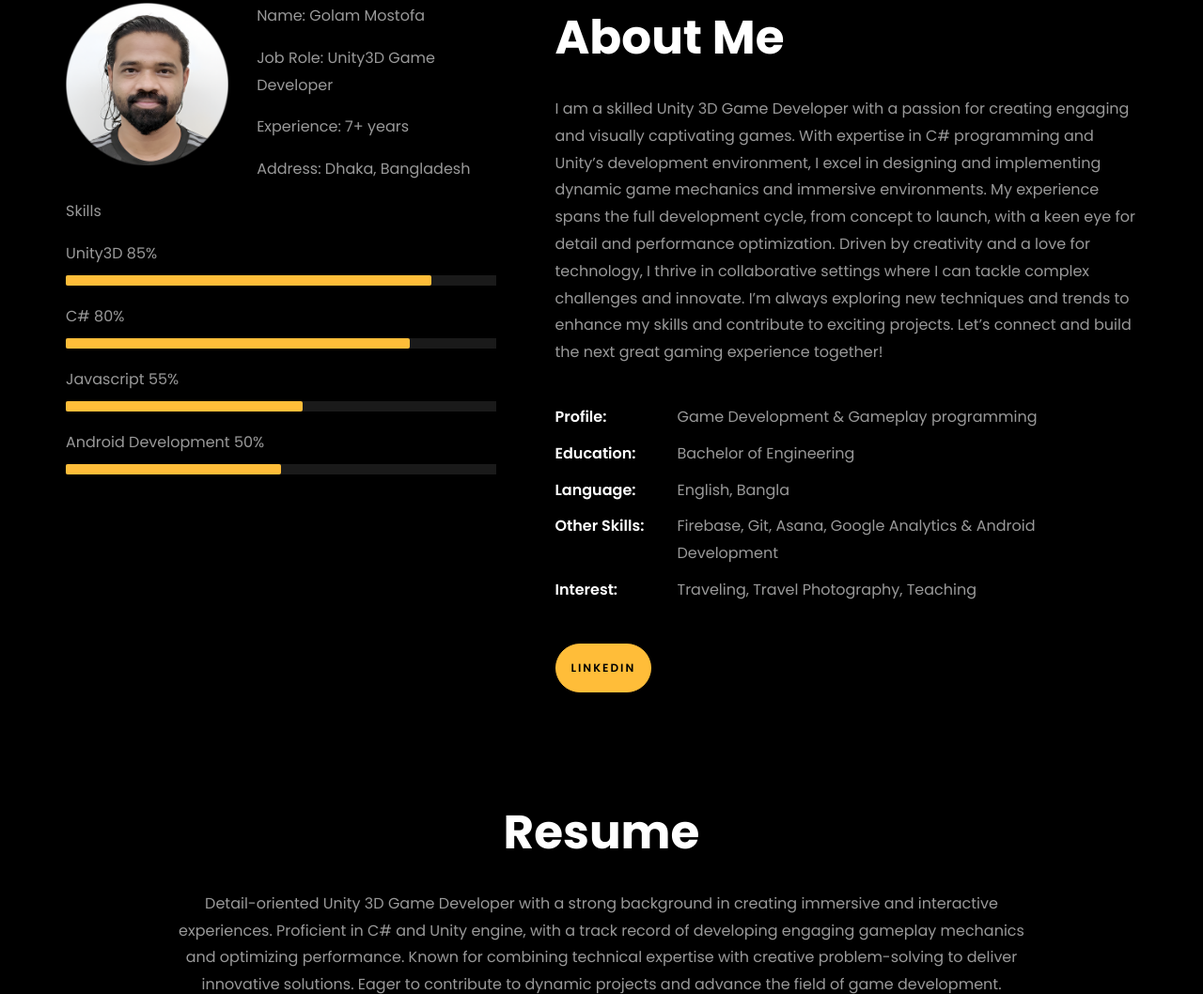
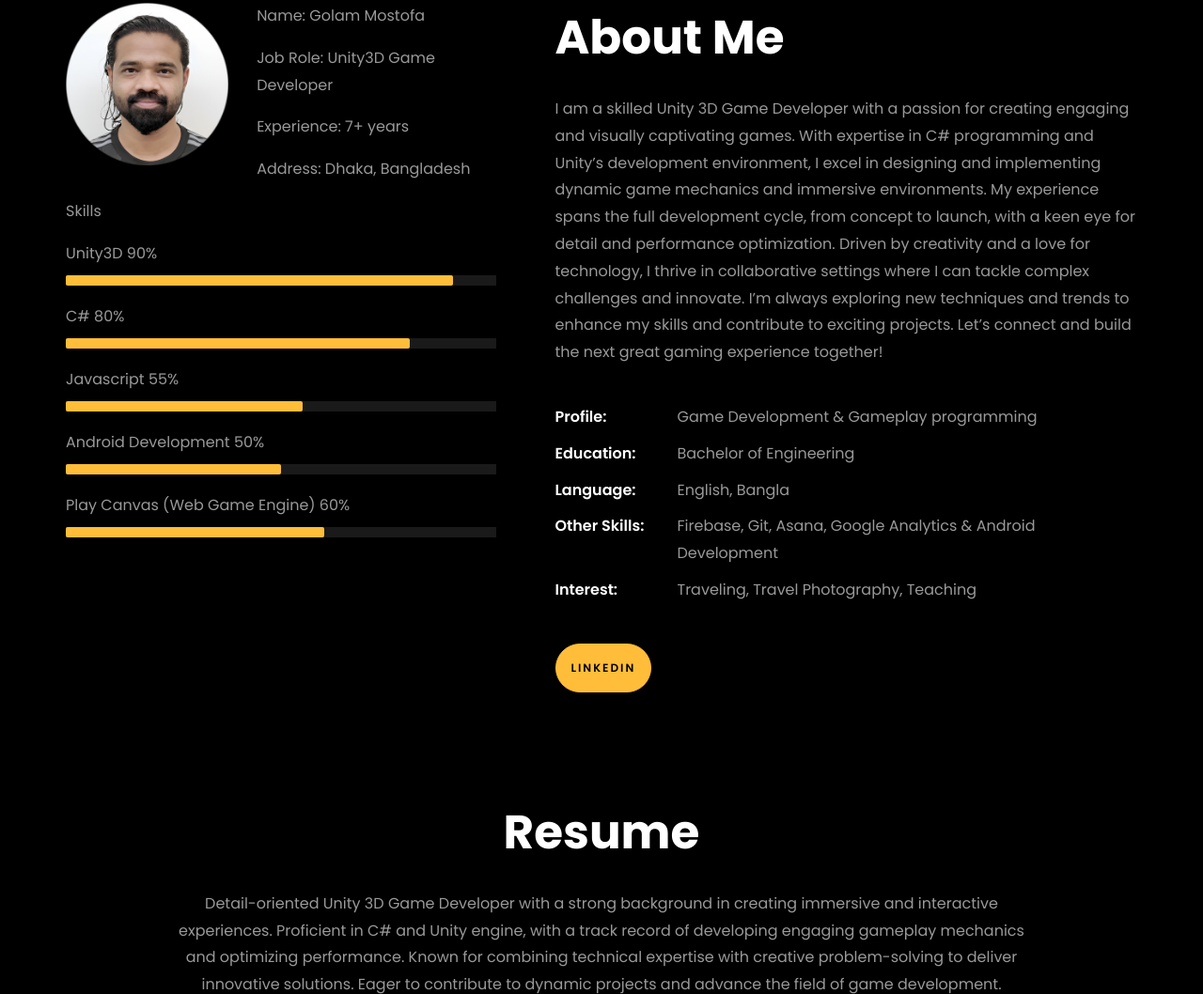
Before and after one commit to gmostofa/gmostofa.github.io, a plain HTML site: page index.html in a window 1280 px wide. Shown: the part 795-1853 px from the top of the page at 94% size. Drawn offline with Linux system fonts and the light colour scheme; files whose address does not match are found by name.

Commit message:
Update index.html

```diff
--- a/index.html
+++ b/index.html
@@ -229,9 +229,9 @@
 
 								<div class="skill-mf">
 									<p class="title-s">Skills</p>
-									<span>Unity3D</span> <span class="pull-right">85%</span>
+									<span>Unity3D</span> <span class="pull-right">90%</span>
 									<div class="progress">
-										<div class="progress-bar" role="progressbar" style="width: 85%;" aria-valuenow="85" aria-valuemin="0"
+										<div class="progress-bar" role="progressbar" style="width: 90%;" aria-valuenow="85" aria-valuemin="0"
 											aria-valuemax="100"></div>
 									</div>
 
@@ -251,6 +251,12 @@
 									<div class="progress">
 										<div class="progress-bar" role="progressbar" style="width: 50%" aria-valuenow="50" aria-valuemin="0"
 											aria-valuemax="100"></div>
+									</div>
+
+									<span>Play Canvas (Web Game Engine)</span> <span class="pull-right">60%</span>
+									<div class="progress">
+										<div class="progress-bar" role="progressbar" style="width: 60%" aria-valuenow="50" aria-valuemin="0"
+											 aria-valuemax="100"></div>
 									</div>
 
 								</div>
```
